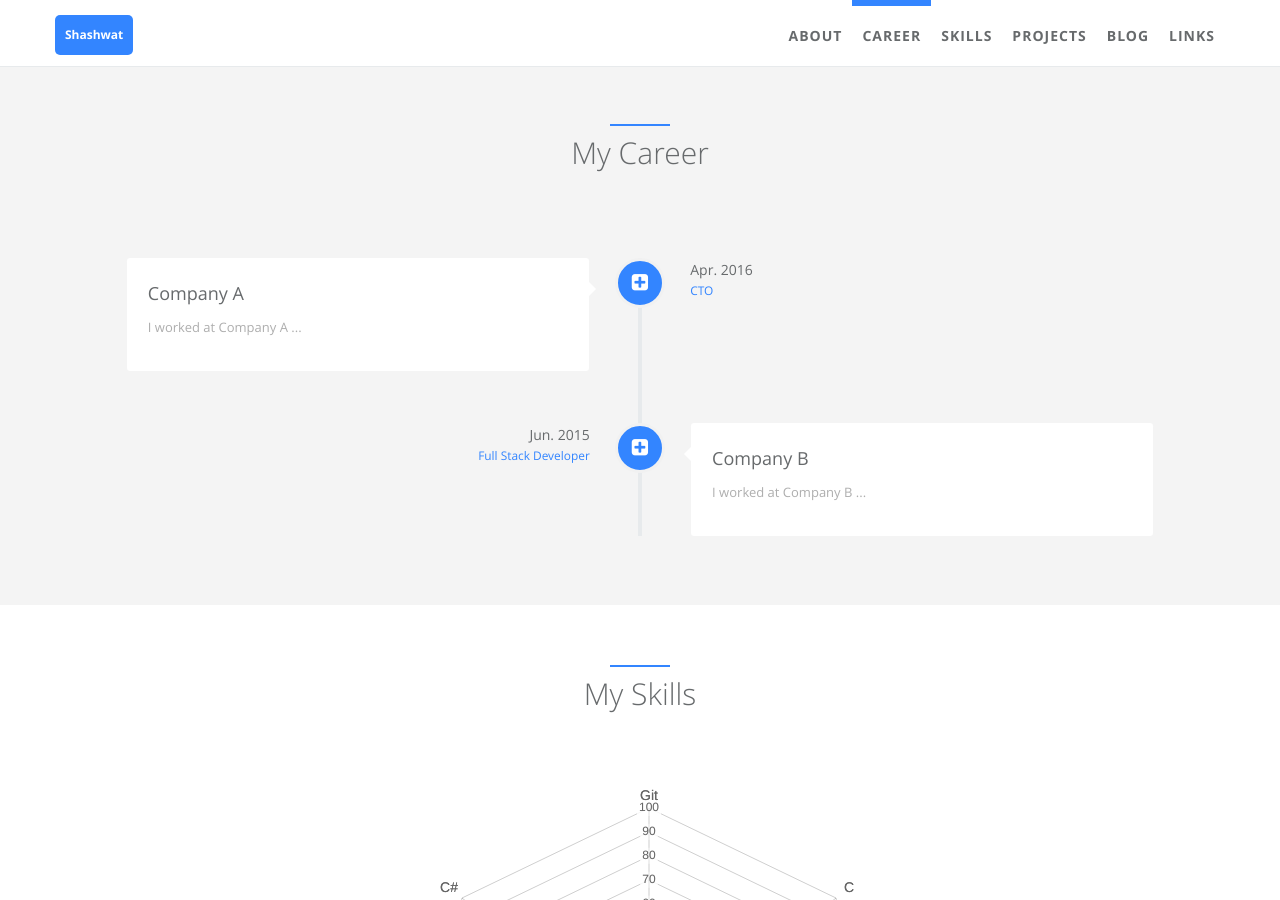
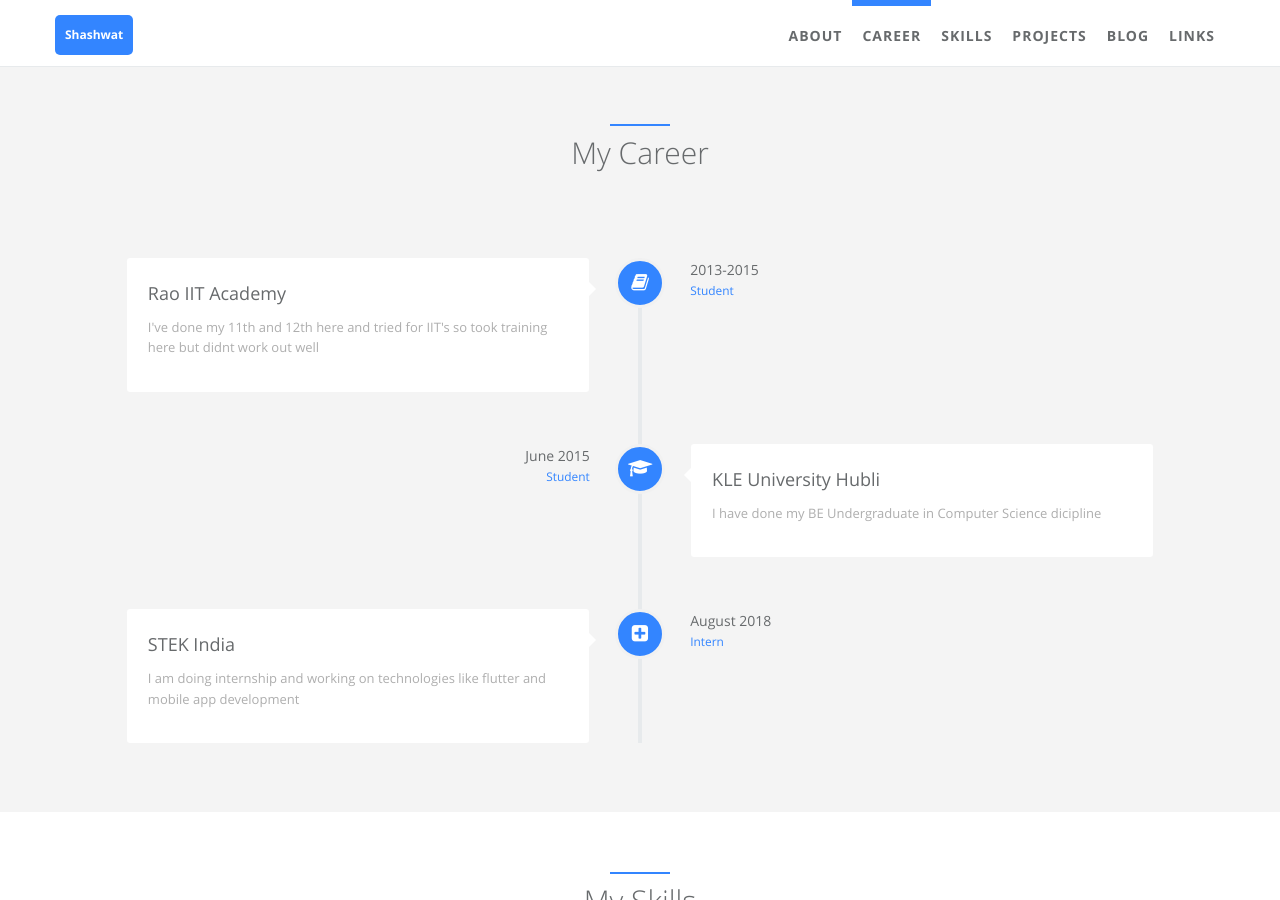
Before and after one commit to ShashwatHiregoudar/ShashwatHiregoudar.github.io, a Jekyll site: the page built from index.html, in a window 1280 px wide and 900 px high, scrolled down 818 px. Built offline with Jekyll 4.4.1, drawn with Linux system fonts in a browser that asks for light colours.

Commit message:
Career Correction

```diff
--- a/_data/index/careers.yml
+++ b/_data/index/careers.yml
@@ -1,29 +1,43 @@
 # careers section data
 # if you don't have language feature(language.yml is empty), ignore "i18n" items
 - name:
-    detail: Company A
-    i18n: company_a
+    detail: Rao IIT Academy
+    i18n: rao iit
   desc:
-    detail: I worked at Company A ...
-    i18n: company_a_desc
+    detail: I've done my 11th and 12th here and tried for IIT's so took training here but didnt work out well
+    i18n: 11th and 12th
   date:
-    detail: Apr. 2016
+    detail: 2013-2015
     i18n: company_a_date
   job:
-    detail: CTO
-    i18n: company_a_job
-  icon: fa-plus-square
+    detail: Student
+    i18n: J1 Batch
+  icon: fa-book
 
 - name:
-    detail: Company B
-    i18n: company_b
+    detail: KLE University Hubli
+    i18n: KLETU
   desc:
-    detail: I worked at Company B ...
-    i18n: company_b_desc
+    detail: I have done my BE Undergraduate in Computer Science dicipline
+    i18n: BE CS
   date:
-    detail: Jun. 2015
+    detail: June 2015
     i18n: company_b_date
   job:
-    detail: Full Stack Developer
-    i18n: company_b_job
+    detail: Student
+    i18n: student
+  icon: fa-graduation-cap
+
+- name:
+    detail: STEK India
+    i18n: STEK
+  desc:
+    detail: I am doing internship and working on technologies like flutter and mobile app development
+    i18n: Intern
+  date:
+    detail: August 2018
+    i18n: company_b_date
+  job:
+    detail: Intern
+    i18n: Intern
   icon: fa-plus-square
```
